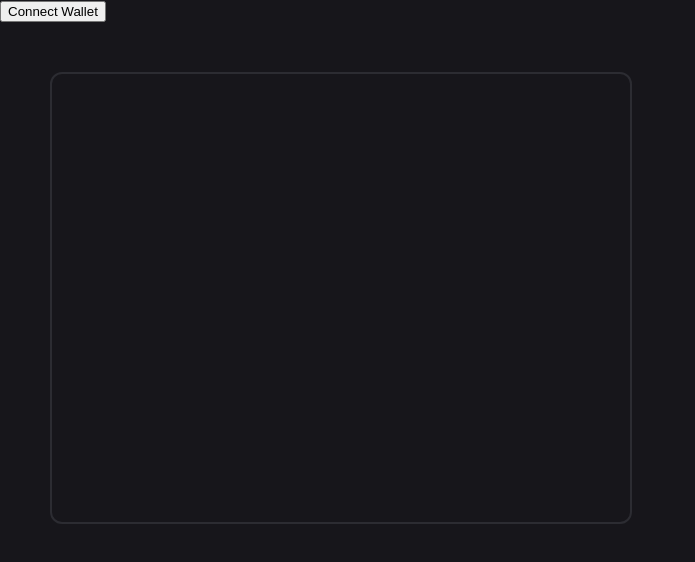
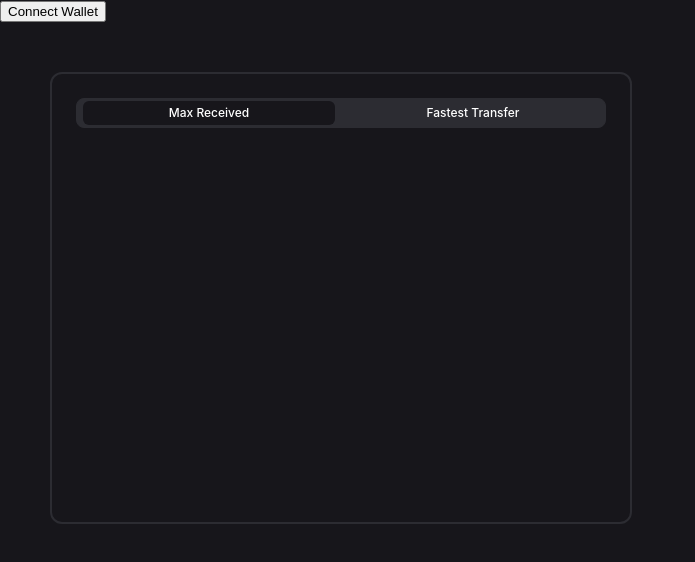
Before and after one commit to 0xNilesh/Socket-Bridge-Widget, a React (Create React App) app: page / in a window 1280 px wide. Shown: the top 562 px of the page, without its empty margins (0-695 px from the left). Built offline with nearby package versions, Linux system fonts and the light colour scheme; no server answers.

Commit message:
Added bridge type and its css

```diff
--- a/src/widgets/BridgeWidget.css
+++ b/src/widgets/BridgeWidget.css
@@ -1,8 +1,73 @@
+.sbw-container {
+  --primary: #17161B;
+  --secondary: #2C2C32;
+  --white: #fff;
+}
+
 .sbw-outer-box {
-  border: 2px solid #2C2C32;
+  border: 2px solid var(--secondary);
   height: 400px;
   max-width: 530px;
-  background-color: #17161B;
+  background-color: var(--primary);
   border-radius: 12px;
   padding: 24px;
 }
+
+.sbw-inner-box {
+  display: grid;
+  gap: 12px;
+  grid-template-columns: minmax(0px, auto);
+}
+
+.sbw-switch-bridge-type {
+  display: flex;
+  border: 1px solid var(--secondary);
+  background-color: var(--secondary);
+  border-radius: 8px;
+}
+
+.sbw-switch-bridge-type label {
+  height: 28px;
+  display: flex;
+  flex:1;
+  align-items: center;
+  justify-content: center;
+  z-index: 2;
+  position: relative;
+}
+
+.sbw-switch-bridge-type label:hover {
+  cursor: pointer;
+  background-color: var(--primary);
+  border-radius: 6px;
+}
+
+.sbw-hidden-box {
+  z-index: -1;
+  padding: 0px 16px;
+  border-radius: 6px;
+  height: calc(100% - 4px);
+  width: calc(95% - 30px);
+  height: 24px;
+  position: absolute;
+}
+
+.sbw-switch-bridge-type input:checked + .sbw-hidden-box {
+  background-color: var(--primary);
+}
+
+.sbw-switch-bridge-type input {
+  opacity: 0;
+  width: 1px;
+  height: 1px;
+  display: none;
+}
+
+.sbw-box-1 {
+  display: block;
+  font-size: 12px;
+  line-height: 20px;
+  font-weight: 500;
+  letter-spacing: normal;
+  color: var(--white);
+}
--- a/src/widgets/BridgeWidget.js
+++ b/src/widgets/BridgeWidget.js
@@ -18,7 +18,7 @@ const getChainDataByChainId = (chains) => {
 const BridgeWidget = ({ address, provider }) => {
   const dispatch = useDispatch();
   const chains = useGetSupportedChainsQuery();
-  const [chainsByChainId, chainsByNameToId ] = getChainDataByChainId(chains.data?.result);
+  const [chainsByChainId, chainsByNameToId] = getChainDataByChainId(chains.data?.result);
   console.log(chainsByChainId);
   console.log(chainsByNameToId);
 
@@ -29,8 +29,23 @@ const BridgeWidget = ({ address, provider }) => {
 
   return (
     <>
-      <div className="sbw-outer-box">
-
+      <div className="sbw-container sbw-outer-box">
+        <form>
+          <div className="sbw-inner-box">
+            <div className="sbw-switch-bridge-type">
+              <label>
+                <div className="sbw-box-1">Max Received</div>
+                <input type="radio" value="amount" name="bridgeSortType" checked />
+                <div className="sbw-hidden-box"></div>
+              </label>
+              <label>
+                <div className="sbw-box-1">Fastest Transfer</div>
+                <input type="radio" value="time" name="bridgeSortType" />
+                <div className="sbw-hidden-box"></div>
+              </label>
+            </div>
+          </div>
+        </form>
       </div>
     </>
   )
```
